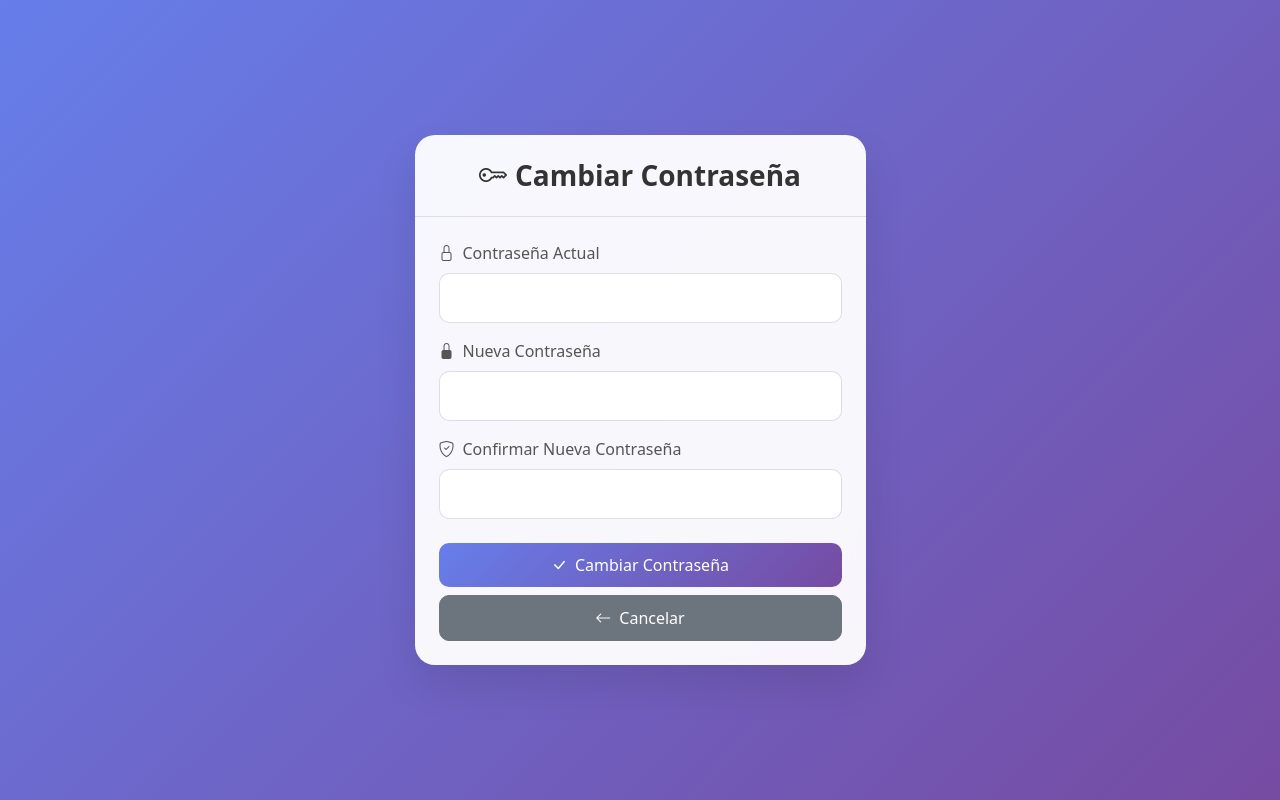
After one commit to UrieloGD/MAVI-CRUD, a PHP site: page /functions/change_password.php in a window 1280 px wide. The commit adds this page. Run offline with PHP 8.4, Linux system fonts and the light colour scheme; a user stored in the database is signed in.

Commit message:
Ultimos cambios y limpieza de codigo

```diff
--- a/classes/auth.php
+++ b/classes/auth.php
@@ -21,7 +21,7 @@ class Auth {
         }
     }
 
-    // Iniciar sesión SIN hash
+    // Iniciar sesión CON hash
     public function login($username, $password) {
         try {
             $pdo = $this->db->getPdo();
@@ -29,8 +29,8 @@ class Auth {
             $stmt->execute([$username]);
             $user = $stmt->fetch();
 
-            // Comparación directa sin hash
-            if ($user && $user['password'] === $password) {
+            // Verificar hash de contraseña
+            if ($user && password_verify($password, $user['password'])) {
                 $this->startSession();
                 $_SESSION['user_id'] = $user['id'];
                 $_SESSION['username'] = $user['username'];
@@ -41,6 +41,38 @@ class Auth {
         } catch (Exception $e) {
             // Para debug temporal
             echo "Error: " . $e->getMessage();
+            return false;
+        }
+    }
+
+    // Método para cambiar contraseña
+    public function changePassword($username, $newPassword) {
+        try {
+            $pdo = $this->db->getPdo();
+            $hashedPassword = password_hash($newPassword, PASSWORD_DEFAULT);
+
+            $stmt = $pdo->prepare("UPDATE usuarios SET password = ? WHERE username = ?");
+            $result = $stmt->execute([$hashedPassword, $username]);
+
+            return $result;
+        } catch (Exception $e) {
+            echo "Error al cambiar contraseña: " . $e->getMessage();
+            return false;
+        }
+    }
+
+    // Método para crear usuario con contraseña hasheada
+    public function createUser($username, $password) {
+        try {
+            $pdo = $this->db->getPdo();
+            $hashedPassword = password_hash($password, PASSWORD_DEFAULT);
+
+            $stmt = $pdo->prepare("INSERT INTO usuarios (username, password) VALUES (?, ?)");
+            $result = $stmt->execute([$username, $hashedPassword]);
+
+            return $result;
+        } catch (Exception $e) {
+            echo "Error al crear usuario: " . $e->getMessage();
             return false;
         }
     }
--- /dev/null
+++ b/functions/change_password.php
@@ -0,0 +1,167 @@
+<?php
+require_once __DIR__ . '/../classes/auth.php';
+
+$auth = new Auth();
+$auth->requireAuth(); // Solo usuarios autenticados pueden cambiar contraseña
+
+$message = '';
+$error = '';
+
+if ($_SERVER['REQUEST_METHOD'] === 'POST') {
+    $currentPassword = $_POST['current_password'] ?? '';
+    $newPassword = $_POST['new_password'] ?? '';
+    $confirmPassword = $_POST['confirm_password'] ?? '';
+
+    // Validaciones
+    if (empty($currentPassword) || empty($newPassword) || empty($confirmPassword)) {
+        $error = 'Todos los campos son obligatorios';
+    } elseif ($newPassword !== $confirmPassword) {
+        $error = 'Las contraseñas nuevas no coinciden';
+    } elseif (strlen($newPassword) < 6) {
+        $error = 'La contraseña debe tener al menos 6 caracteres';
+    } else {
+        // Verificar contraseña actual
+        $currentUser = $auth->getCurrentUser();
+        if ($auth->login($currentUser, $currentPassword)) {
+            // Cambiar contraseña
+            if ($auth->changePassword($currentUser, $newPassword)) {
+                $message = 'Contraseña cambiada exitosamente';
+            } else {
+                $error = 'Error al cambiar la contraseña';
+            }
+        } else {
+            $error = 'Contraseña actual incorrecta';
+        }
+    }
+}
+?>
+<!DOCTYPE html>
+<html lang="es">
+<head>
+    <meta charset="UTF-8">
+    <meta name="viewport" content="width=device-width, initial-scale=1.0">
+    <title>Cambiar Contraseña</title>
+    <link href="https://cdn.jsdelivr.net/npm/bootstrap@5.3.0/dist/css/bootstrap.min.css" rel="stylesheet">
+    <link rel="stylesheet" href="https://cdn.jsdelivr.net/npm/bootstrap-icons@1.10.0/font/bootstrap-icons.css">
+    <style>
+        .login-container {
+            min-height: 100vh;
+            background: linear-gradient(135deg, #667eea 0%, #764ba2 100%);
+        }
+        .login-card {
+            background: rgba(255, 255, 255, 0.95);
+            backdrop-filter: blur(10px);
+            border-radius: 20px;
+            box-shadow: 0 20px 40px rgba(0, 0, 0, 0.1);
+            border: none;
+        }
+        body {
+            background: linear-gradient(135deg, #667eea 0%, #764ba2 100%);
+            min-height: 100vh;
+        }
+        .card-header {
+            background: transparent;
+            border-bottom: 1px solid rgba(0, 0, 0, 0.1);
+            border-radius: 20px 20px 0 0 !important;
+        }
+        .card-header h3 {
+            color: #333;
+            font-weight: 600;
+            margin: 0;
+            text-align: center;
+        }
+        .form-control:focus {
+            border-color: #667eea;
+            box-shadow: 0 0 0 0.2rem rgba(102, 126, 234, 0.25);
+        }
+        .btn-primary {
+            background: linear-gradient(135deg, #667eea 0%, #764ba2 100%);
+            border: none;
+            border-radius: 10px;
+            padding: 10px 30px;
+            font-weight: 500;
+        }
+        .btn-primary:hover {
+            transform: translateY(-2px);
+            box-shadow: 0 5px 15px rgba(102, 126, 234, 0.4);
+        }
+        .btn-secondary {
+            border-radius: 10px;
+            padding: 10px 30px;
+            font-weight: 500;
+        }
+        .form-control {
+            border-radius: 10px;
+            padding: 12px 15px;
+            border: 1px solid rgba(0, 0, 0, 0.1);
+        }
+        .form-label {
+            font-weight: 500;
+            color: #555;
+        }
+    </style>
+</head>
+<body>
+    <div class="login-container d-flex align-items-center">
+        <div class="container">
+            <div class="row justify-content-center">
+                <div class="col-md-6 col-lg-5">
+                    <div class="card login-card">
+                        <div class="card-header p-4">
+                            <h3><i class="bi bi-key me-2"></i>Cambiar Contraseña</h3>
+                        </div>
+                        <div class="card-body p-4">
+                            <?php if ($message): ?>
+                                <div class="alert alert-success alert-dismissible fade show" role="alert">
+                                    <i class="bi bi-check-circle me-2"></i><?php echo $message; ?>
+                                    <button type="button" class="btn-close" data-bs-dismiss="alert"></button>
+                                </div>
+                            <?php endif; ?>
+
+                            <?php if ($error): ?>
+                                <div class="alert alert-danger alert-dismissible fade show" role="alert">
+                                    <i class="bi bi-exclamation-triangle me-2"></i><?php echo $error; ?>
+                                    <button type="button" class="btn-close" data-bs-dismiss="alert"></button>
+                                </div>
+                            <?php endif; ?>
+
+                            <form method="POST">
+                                <div class="mb-3">
+                                    <label for="current_password" class="form-label">
+                                        <i class="bi bi-lock me-2"></i>Contraseña Actual
+                                    </label>
+                                    <input type="password" class="form-control" id="current_password" name="current_password" required>
+                                </div>
+
+                                <div class="mb-3">
+                                    <label for="new_password" class="form-label">
+                                        <i class="bi bi-lock-fill me-2"></i>Nueva Contraseña
+                                    </label>
+                                    <input type="password" class="form-control" id="new_password" name="new_password" required>
+                                </div>
+
+                                <div class="mb-4">
+                                    <label for="confirm_password" class="form-label">
+                                        <i class="bi bi-shield-check me-2"></i>Confirmar Nueva Contraseña
+                                    </label>
+                                    <input type="password" class="form-control" id="confirm_password" name="confirm_password" required>
+                                </div>
+
+                                <div class="d-grid gap-2">
+                                    <button type="submit" class="btn btn-primary">
+                                        <i class="bi bi-check-lg me-2"></i>Cambiar Contraseña
+                                    </button>
+                                    <a href="../index.php" class="btn btn-secondary">
+                                        <i class="bi bi-arrow-left me-2"></i>Cancelar
+                                    </a>
+                                </div>
+                            </form>
+                        </div>
+                    </div>
+                </div>
+            </div>
+        </div>
+    </div>
+<script src="https://cdn.jsdelivr.net/npm/bootstrap@5.3.0/dist/js/bootstrap.bundle.min.js"></script>
+</body>
+</html>
--- a/login.php
+++ b/login.php
@@ -88,12 +88,12 @@ if ($_SERVER['REQUEST_METHOD'] === 'POST') {
                             </button>
                         </form>
 
-                        <div class="text-center mt-4">
+                        <!-- <div class="text-center mt-4">
                             <small class="text-muted">
                                 <strong>Usuario de prueba:</strong> admin<br>
                                 <strong>Contraseña:</strong> admin123
                             </small>
-                        </div>
+                        </div> -->
                     </div>
                 </div>
             </div>
```
Also changed, not shown: assets/js/index.js (+0 -59 lines), assets/js/main.js (+2 -40 lines), index.php (+3 -6 lines).
